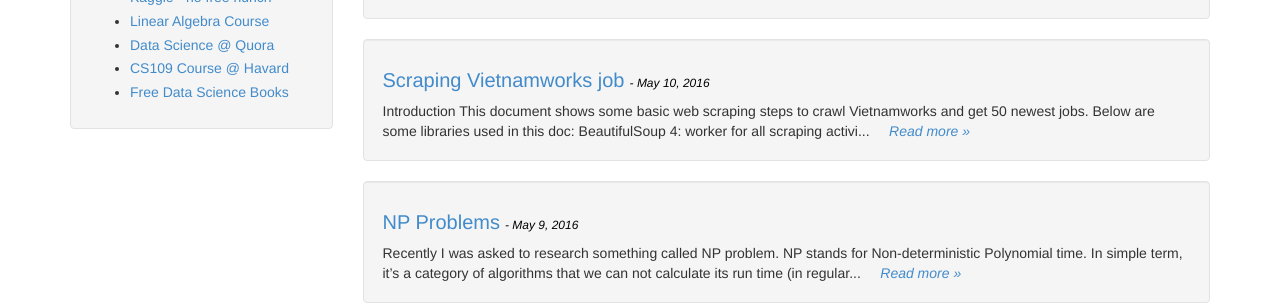
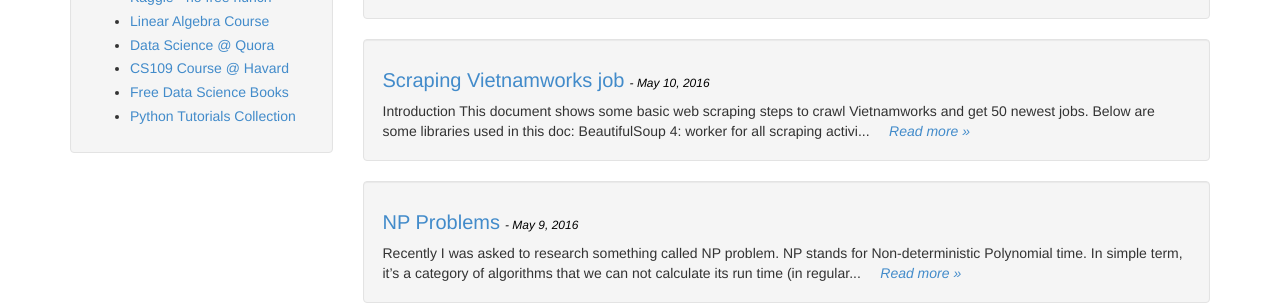
Before and after one commit to hoanvu/hoanvu.github.io, a Jekyll site: the page built from index.html, in a window 1280 px wide. Shown: the part 1028-1333 px from the top of the page. Built offline with Jekyll 4.4.1, drawn with Linux system fonts in a browser that asks for light colours; the list of posts is cut into pages by our own code.

Commit message:
update link sidebar

```diff
--- a/_includes/links-list.html
+++ b/_includes/links-list.html
@@ -7,4 +7,5 @@
     <li><a href="https://www.quora.com/topic/Data-Science" target="_blank">Data Science @ Quora</a></li>
     <li><a href="http://cs109.github.io/2015/" target="_blank">CS109 Course @ Havard</a></li>
     <li><a href="http://www.wzchen.com/data-science-books" target="_blank">Free Data Science Books</a></li>
+    <li><a href="https://python.zeef.com/luis.solis" target="_blank">Python Tutorials Collection</a></li>
 </ul>
```
